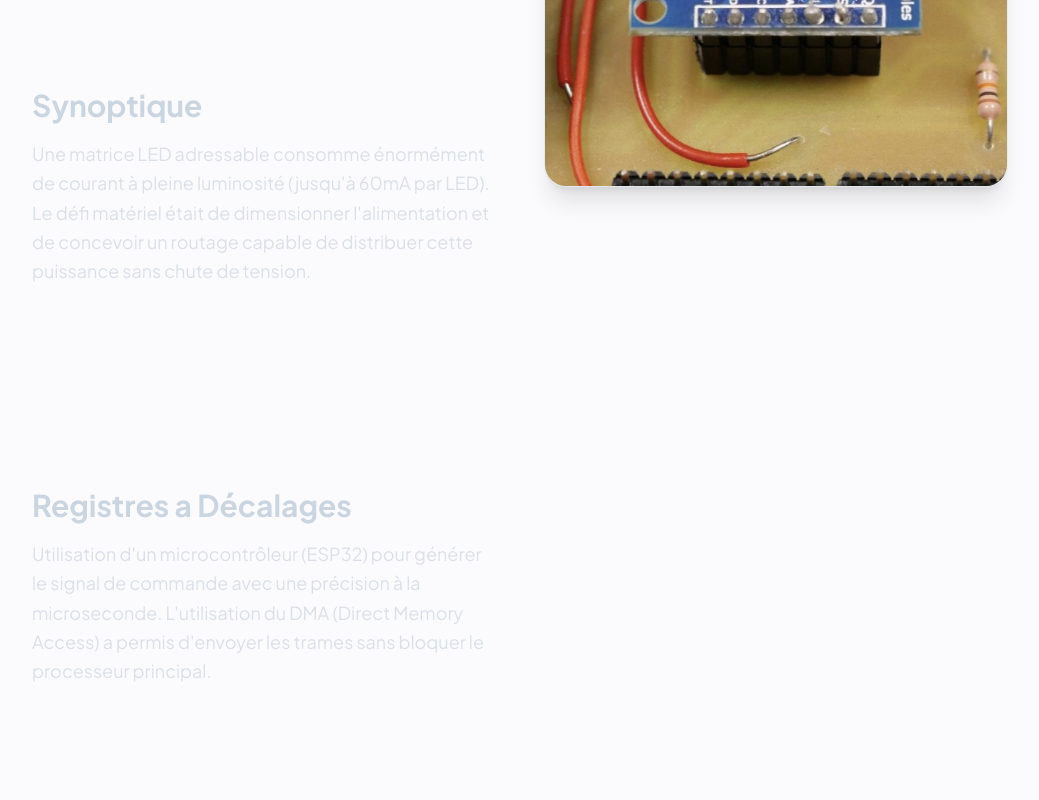
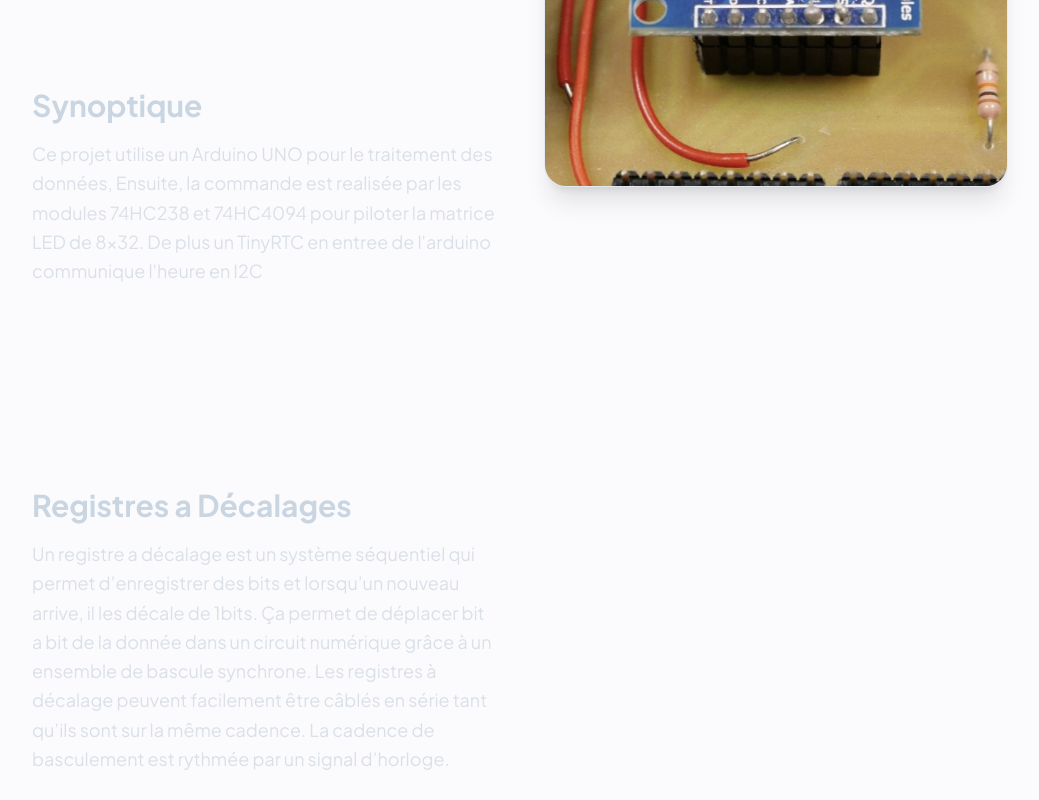
Before and after one commit to c-pili/c-pili.github.io, a Next.js app: page /projets/matrice-led in a window 1280 px wide. Shown: the part 1140-1940 px from the top of the page, without its empty margins (120-1159 px from the left). Built offline with nearby package versions, Linux system fonts and the light colour scheme.

Commit message:
Update Txt Matrice

```diff
--- a/app/projets/matrice-led/page.tsx
+++ b/app/projets/matrice-led/page.tsx
@@ -51,7 +51,7 @@ export default function MatriceLedPage() {
     {
       title: "Synoptique",
       description:
-        "Une matrice LED adressable consomme énormément de courant à pleine luminosité (jusqu'à 60mA par LED). Le défi matériel était de dimensionner l'alimentation et de concevoir un routage capable de distribuer cette puissance sans chute de tension.",
+        "Ce projet utilise un Arduino UNO pour le traitement des données, Ensuite, la commande est realisée par les modules 74HC238 et 74HC4094 pour piloter la matrice LED de 8x32. De plus un TinyRTC en entree de l'arduino communique l'heure en I2C",
       content: (
         <img
           // Remplacez cette URL par votre propre image, ex: "/IMG_Altium.jpg"
@@ -64,7 +64,7 @@ export default function MatriceLedPage() {
     {
       title: "Registres a Décalages",
       description:
-        "Utilisation d'un microcontrôleur (ESP32) pour générer le signal de commande avec une précision à la microseconde. L'utilisation du DMA (Direct Memory Access) a permis d'envoyer les trames sans bloquer le processeur principal.",
+        "Un registre a décalage est un système séquentiel qui permet d’enregistrer des bits et lorsqu’un nouveau arrive, il les décale de 1bits. Ça permet de déplacer bit a bit de la donnée dans un circuit numérique grâce à un ensemble de bascule synchrone. Les registres à décalage peuvent facilement être câblés en série tant qu’ils sont sur la même cadence.  La cadence de basculement est rythmée par un signal d’horloge.",
       content: (
         <img
           // Remplacez cette URL par votre propre image, ex: "/IMG_ESP32.jpg"
```
